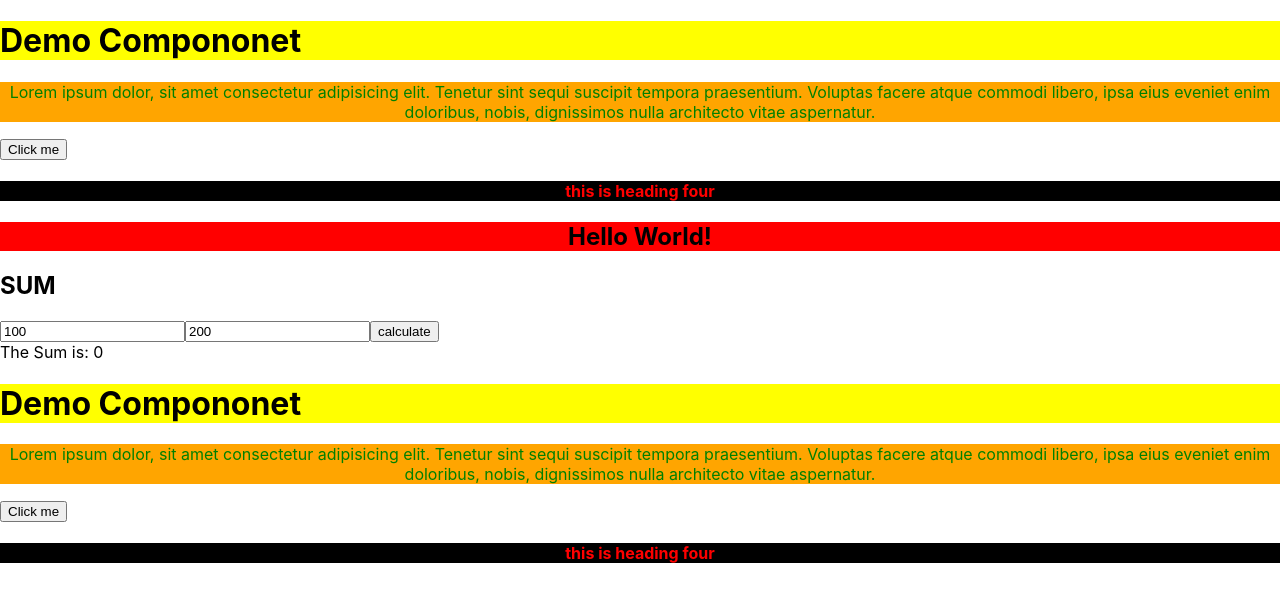
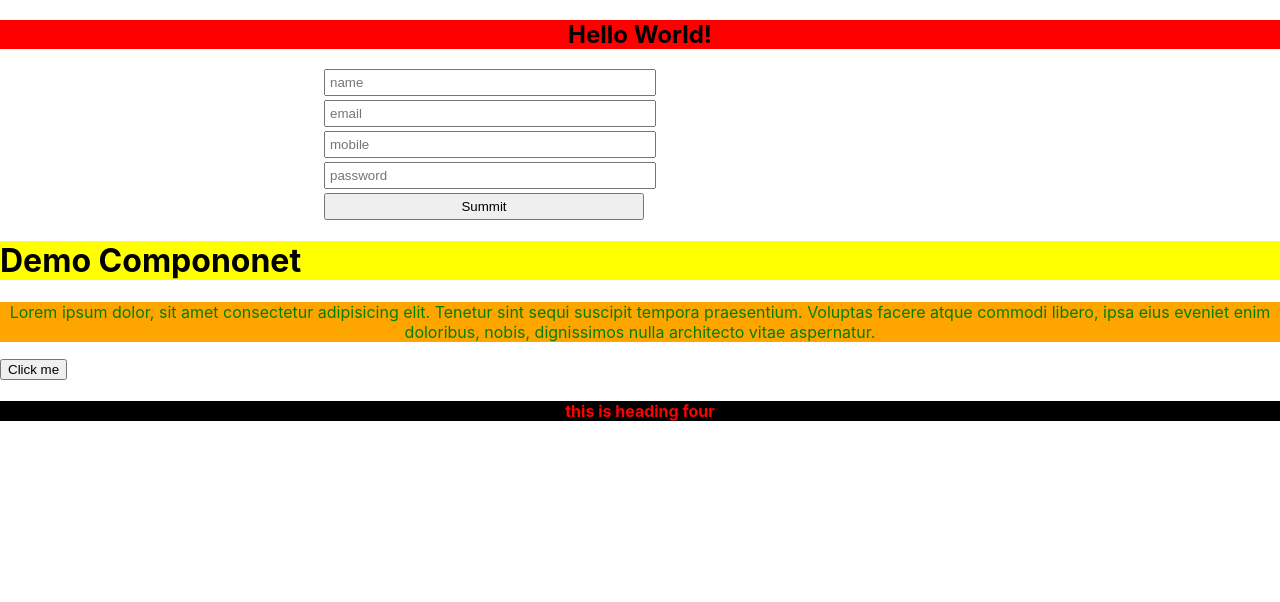
Before and after one commit to sanjit961/MERN-batch-01, a React (Create React App) app in the folder ReactJs/test-app/: page / in a window 1280 px wide. Shown: the top 602 px of the page. Built offline with nearby package versions, Linux system fonts and the light colour scheme.

Commit message:
React day 2

```diff
--- a/ReactJs/test-app/src/App.js
+++ b/ReactJs/test-app/src/App.js
@@ -2,15 +2,17 @@ import logo from "./logo.svg";
 import "./App.css";
 import Demo from "./Demo";
 import Sum from "./component/Sum";
+import DemoInput from "./component/DemoInput";
 
 const App = () => {
   return (
     <>
-      <Demo />
+      {/* <Demo /> */}
       <div>
         <h2 className="App">Hello World!</h2>
       </div>
-      <Sum/>
+      {/* <Sum /> */}
+      <DemoInput />
     </>
   );
 };
--- /dev/null
+++ b/ReactJs/test-app/src/component/DemoInput.js
@@ -0,0 +1,112 @@
+import React, { useEffect, useState } from "react";
+const commonStyle = {
+  backgroundColor: "red",
+  margin: "40px",
+};
+const inputStyle = {
+  padding: "4px",
+  margin: "4px",
+  display: "block",
+  width: "50%",
+};
+function DemoInput() {
+  const [name, setName] = useState("");
+  const [email, setEmail] = useState("");
+  const [mobile, setMobile] = useState("");
+  const [password, setPassword] = useState("");
+  const [userData, setUserData] = useState({});
+
+  useEffect(() => {
+    console.log(name);
+    console.log(email);
+    console.log(mobile);
+    console.log(password);
+  }, [name, email, mobile, password]);
+
+  useEffect(() => {
+    console.log(Object.getOwnPropertyNames(userData));
+  }, [userData]);
+
+  const submitHandler = (e) => {
+    e.preventDefault();
+    if (
+      name.trim().length !== 0 &&
+      email.trim().length !== 0 &&
+      mobile.trim().length !== 0 &&
+      password.trim().length !== 0
+    ) {
+      const inputDetails = {
+        name: name,
+        email: email,
+        mobile: mobile,
+        password: password,
+      };
+      console.log(inputDetails);
+
+      setUserData(inputDetails);
+
+      alert("Done!");
+      setName("");
+      setEmail("");
+      setMobile("");
+      setPassword("");
+    } else {
+      alert("please fill!");
+    }
+  };
+
+  return (
+    <>
+      <div>
+        <form style={{ width: "50%", margin: "auto" }}>
+          <input
+            type="text"
+            style={inputStyle}
+            value={name}
+            placeholder="name"
+            onChange={(e) => setName(e.target.value)}
+          />
+
+          <input
+            type="email"
+            style={inputStyle}
+            value={email}
+            onChange={(e) => setEmail(e.target.value)}
+            placeholder="email"
+          />
+
+          <input
+            type="text"
+            style={inputStyle}
+            value={mobile}
+            onChange={(e) => setMobile(e.target.value)}
+            placeholder="mobile"
+          />
+
+          <input
+            type="password"
+            style={inputStyle}
+            value={password}
+            onChange={(e) => setPassword(e.target.value)}
+            placeholder="password"
+          />
+          <button style={inputStyle} onClick={(e) => submitHandler(e)}>
+            Summit
+          </button>
+        </form>
+      </div>
+      {Object.getOwnPropertyNames(userData).length !== 0 ? (
+        <div>
+          <p>Name: {userData.name}</p>
+          <p>Email: {userData.email}</p>
+          <p>Mobile: {userData.mobile}</p>
+          <p>Password: {userData.password}</p>
+        </div>
+      ) : (
+        ""
+      )}
+    </>
+  );
+}
+
+export default DemoInput;
```
